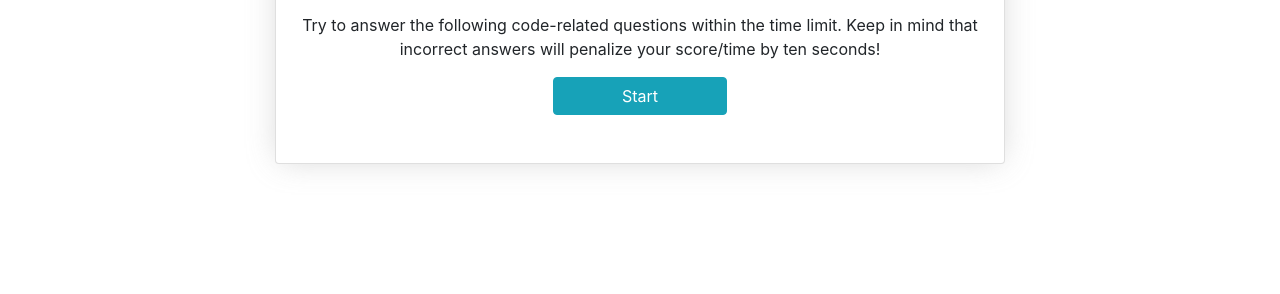
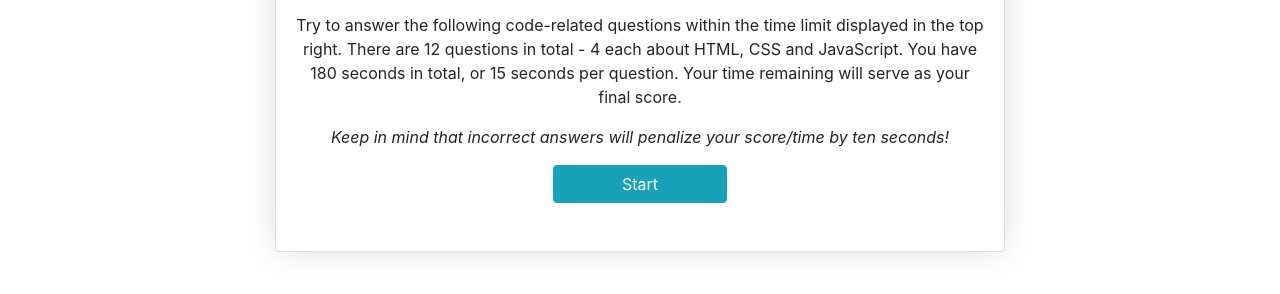
Before and after one commit to derek-watson14/CodeQuiz, a plain HTML site: page index.html in a window 1280 px wide. Shown: the part 186-480 px from the top of the page. Drawn offline with nearby package versions, Linux system fonts and the light colour scheme.

Commit message:
rewrote start card text to be more informative

```diff
--- a/index.html
+++ b/index.html
@@ -33,8 +33,16 @@
             <h2 class="mb-3">Coding Quiz Challenge</h2>
             <p>
               Try to answer the following code-related questions within the time
-              limit. Keep in mind that incorrect answers will penalize your
-              score/time by ten seconds!
+              limit displayed in the top right. There are 12 questions in total
+              - 4 each about HTML, CSS and JavaScript. You have 180 seconds in
+              total, or 15 seconds per question. Your time remaining will serve
+              as your final score.
+            </p>
+            <p>
+              <em>
+                Keep in mind that incorrect answers will penalize your
+                score/time by ten seconds!
+              </em>
             </p>
             <button class="start-btn btn btn-info w-25">Start</button>
           </div>
```
